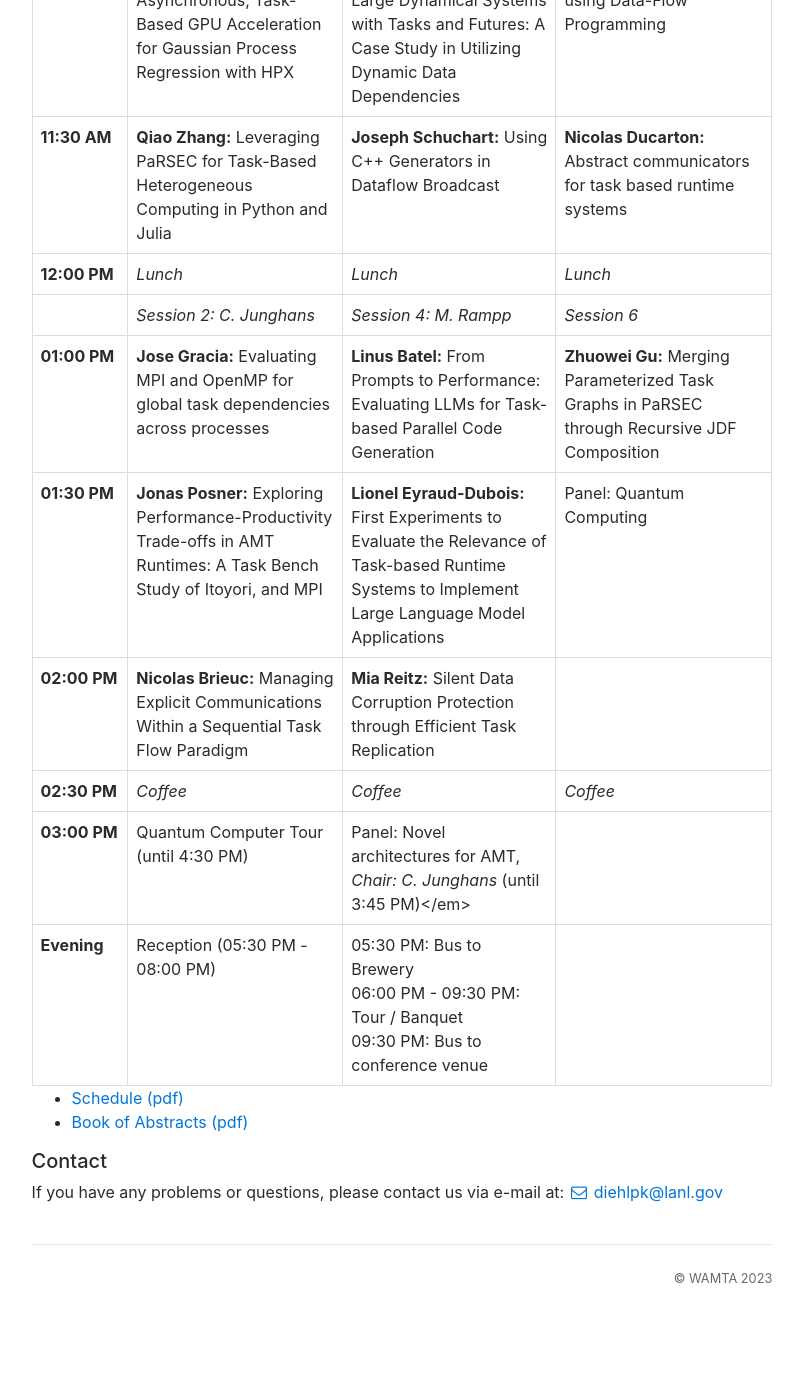
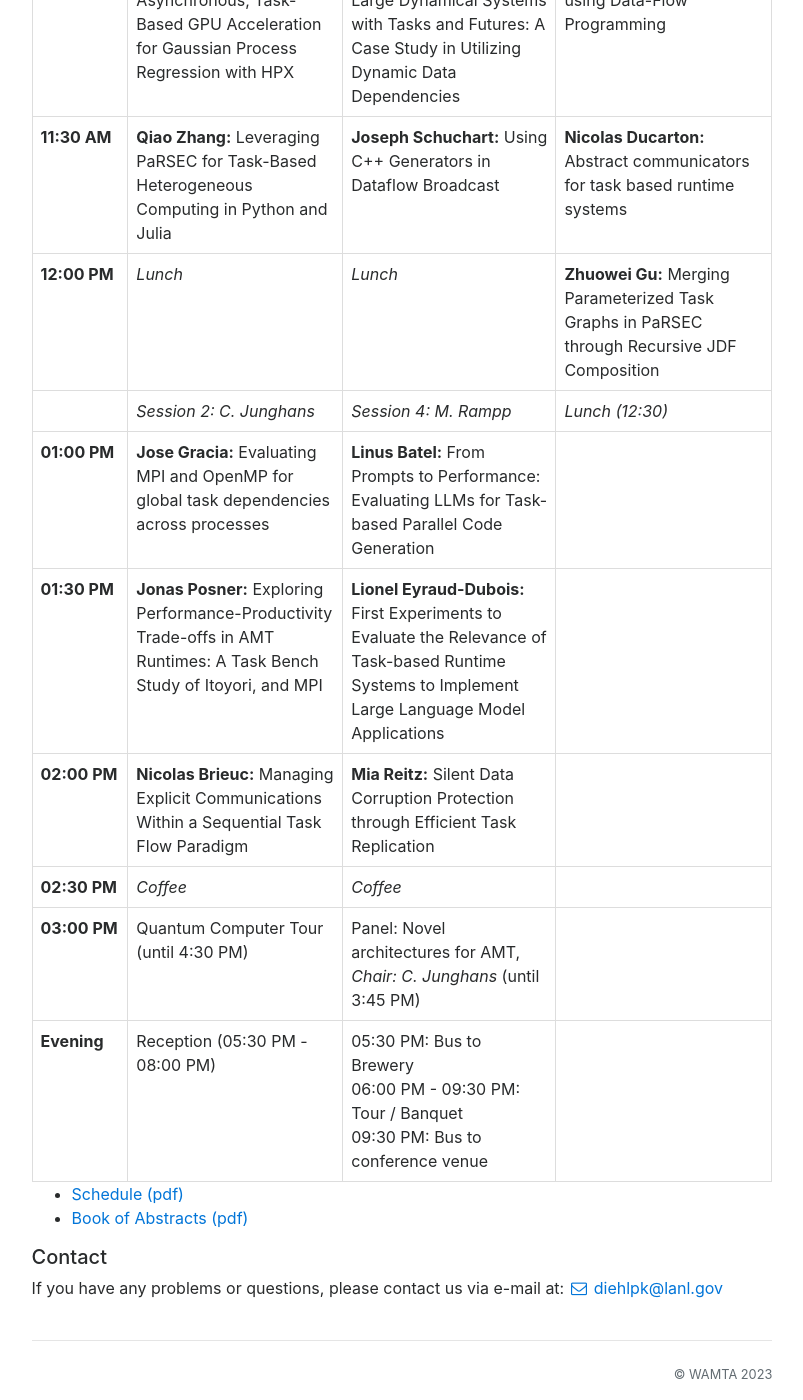
Before and after one commit to wamta26/WAMTA26.github.io, a Jekyll site: the page built from program.md, in a window 1280 px wide and 1400 px high, scrolled down 1278 px. Shown: the whole window, without its empty margins (238-1041 px from the left). Built offline with Jekyll 4.4.1, drawn with Linux system fonts in a browser that asks for light colours; nearby versions of some CDN libraries; before the commit the page ends 2582 px from its top, so only the background shows below that.

Commit message:
finalize program: remove quantum panel

```diff
--- a/program.md
+++ b/program.md
@@ -94,25 +94,25 @@ on Research Campus Garching, Gießenbachstrasse 2 85748 Garching near Munich, Ge
       <td class="time-col">12:00 PM</td>
       <td><em>Lunch</em></td>
       <td><em>Lunch</em></td>
-      <td><em>Lunch</em></td>
+      <td><b>Zhuowei Gu:</b> Merging Parameterized Task Graphs in PaRSEC through Recursive JDF Composition</td>
     </tr>
     <tr>
       <td class="time-col"></td>
       <td><em>Session 2: C. Junghans</em></td>
       <td><em>Session 4: M. Rampp</em></td>
-      <td><em>Session 6</em></td>
+      <td><em>Lunch (12:30) </em></td>
     </tr>
     <tr>
       <td class="time-col">01:00 PM</td>
       <td><b>Jose Gracia:</b> Evaluating MPI and OpenMP for global task dependencies across processes</td>
       <td><b>Linus Batel:</b> From Prompts to Performance: Evaluating LLMs for Task-based Parallel Code Generation</td>
-      <td><b>Zhuowei Gu:</b> Merging Parameterized Task Graphs in PaRSEC through Recursive JDF Composition</td>
+      <td></td>
     </tr>
     <tr>
       <td class="time-col">01:30 PM</td>
       <td><b>Jonas Posner:</b> Exploring Performance-Productivity Trade-offs in AMT Runtimes: A Task Bench Study of Itoyori, and MPI</td>
       <td><b>Lionel Eyraud-Dubois:</b> First Experiments to Evaluate the Relevance of Task-based Runtime Systems to Implement Large Language Model Applications</td>
-      <td>Panel: Quantum Computing</td>
+      <td></td>
     </tr>
     <tr>
       <td class="time-col">02:00 PM</td>
@@ -124,12 +124,12 @@ on Research Campus Garching, Gießenbachstrasse 2 85748 Garching near Munich, Ge
       <td class="time-col">02:30 PM</td>
       <td><em>Coffee</em></td>
       <td><em>Coffee</em></td>
-      <td><em>Coffee</em></td>
+      <td></td>
     </tr>
     <tr>
       <td class="time-col">03:00 PM</td>
       <td>Quantum Computer Tour (until 4:30 PM)</td>
-      <td>Panel: Novel architectures for AMT, <em>Chair: C. Junghans</em> (until 3:45 PM)</em></td>
+      <td>Panel: Novel architectures for AMT, <em>Chair: C. Junghans</em> (until 3:45 PM)</td>
       <td></td>
     </tr>
     <tr>
```
